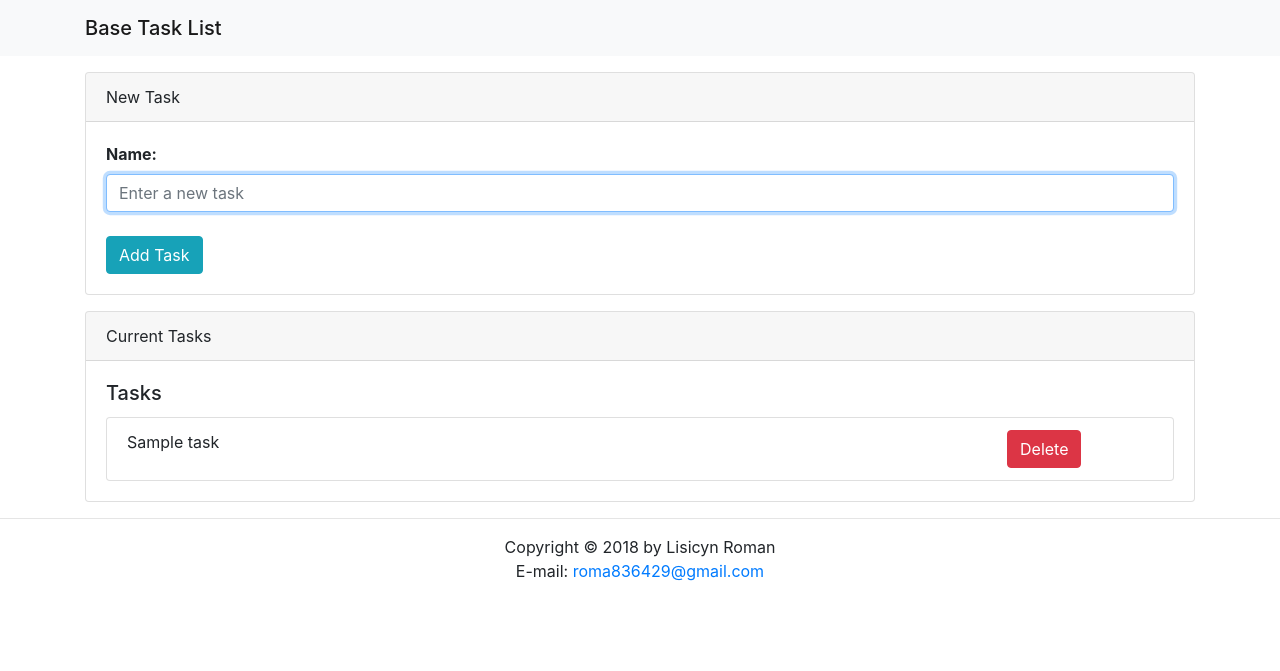
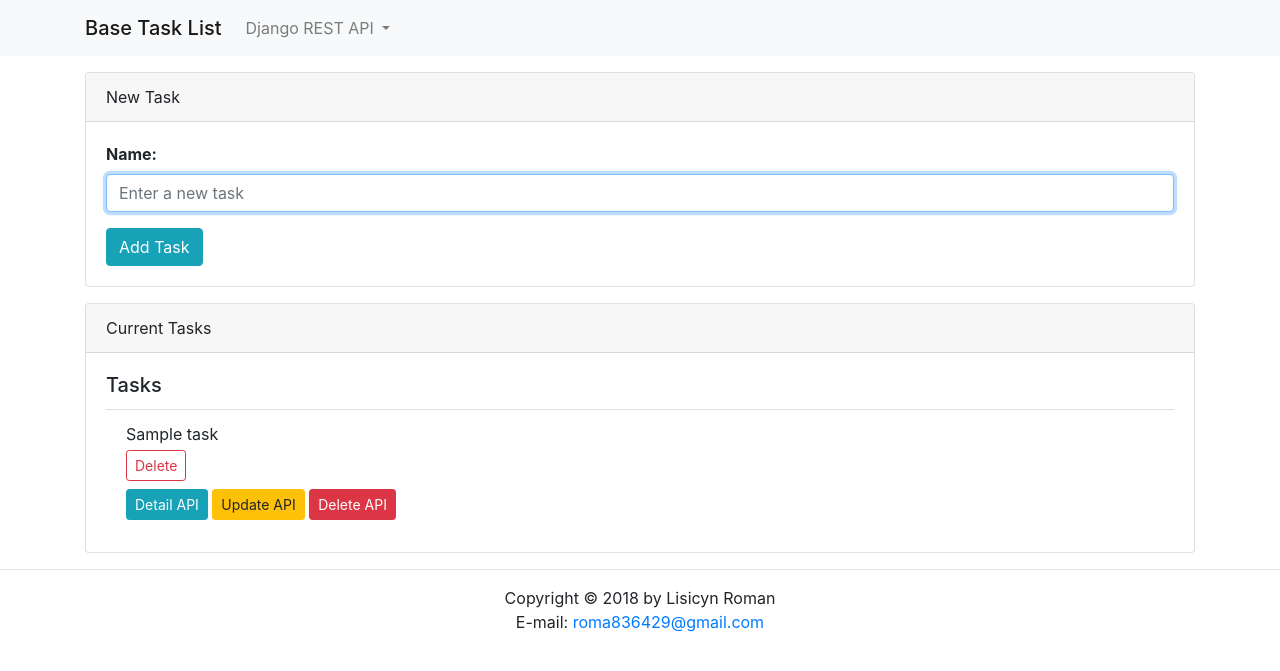
Before and after one commit to Roman673/django-task-list, a Django app: page / in a window 1280 px wide. Shown: the top 671 px of the page. Run offline with Django 3.2, Linux system fonts and the light colour scheme; tables that the repository leaves empty hold one stand-in row (values such as "Sample post"); some libraries are stand-ins or nearby versions.

Commit message:
Created REST API

```diff
--- a/tasks/api/urls.py
+++ b/tasks/api/urls.py
@@ -2,10 +2,18 @@ from django.urls import path
 
 from .views import (
     TaskListAPIView,
+    TaskCreateAPIView,
+    TaskDestroyAPIView,
+    TaskRetrieveAPIView,
+    TaskUpdateAPIView,
     )
 
 app_name = 'tasks-api'
 
 urlpatterns = [
-    path('', TaskListAPIView.as_view()),
+    path('', TaskListAPIView.as_view(), name="tasks-list"),
+    path('create/', TaskCreateAPIView.as_view(), name="task-create"),
+    path('<int:pk>/detail/', TaskRetrieveAPIView.as_view(), name="task-detail"),
+    path('<int:pk>/update/', TaskUpdateAPIView.as_view(), name="task-update"),
+    path('<int:pk>/delete/', TaskDestroyAPIView.as_view(), name="task-delete"),
 ]
--- a/tasks/templates/tasks/navbar.html
+++ b/tasks/templates/tasks/navbar.html
@@ -1,5 +1,21 @@
-<nav class="navbar navbar-light bg-light mb-3">
+<nav class="navbar navbar-expand-lg navbar-light bg-light mb-3">
   <div class="container">
     <span class="navbar-brand mb-0 h1">Base Task List</span>
+    <button class="navbar-toggler" type="button" data-toggle="collapse" data-target="#navbar" >
+      <span class="navbar-toggler-icon"></span>
+    </button>
+    <div class="collapse navbar-collapse" id="navbar">
+      <ul class="navbar-nav">
+        <li class="nav-item dropdown">
+          <a class="nav-link dropdown-toggle" href="#" id="dropdown" data-toggle="dropdown" aria-haspopup="true" aria-expanded="false">
+            Django REST API
+          </a>
+          <div class="dropdown-menu" aria-labelledby="dropdown">
+            <a class="dropdown-item" href="{% url 'tasks-api:tasks-list' %}">Task List API</a>
+            <a class="dropdown-item" href="{% url 'tasks-api:task-create' %}">Task Create API</a>
+          </div>
+        </li>
+      </ul>
+    </div>
   </div>
 </nav>
--- a/tasks/templates/tasks/tasks.html
+++ b/tasks/templates/tasks/tasks.html
@@ -11,8 +11,8 @@
     <form action="" method="post">
       {% csrf_token %}
       <b>{{ form.name.label_tag }}</b>
-      {{ form.name }}<br>
-      <button type="submit" class="btn btn-info">Add Task</button>
+      {{ form.name }}
+      <button type="submit" class="btn btn-info mt-3">Add Task</button>
     </form>
   </div>
 </div>
@@ -20,20 +20,23 @@
   <div class="card-header">Current Tasks</div>
   <div class="card-body">
     <div class="h5 card-title">Tasks</div>
-      <ul class="list-group">
+      <ul class="list-group list-group-flush">
       {% for task in tasks %}
         <li class="list-group-item">
-          <div class="row">
-            <div class="col-10">
-              {{ task.name }}
-            </div>
-            <div class="col-2">
-              <form action="{% url 'tasks:delete' task.id %}" method="post">
-                {% csrf_token %}
-                <button type="submit" class="btn btn-danger">Delete</button>
-              </form>
-            </div>
-          </div>
+          {{ task.name }}
+          <form action="{% url 'tasks:delete' task.id %}" method="post" class="mt-1 mb-2">
+            {% csrf_token %}
+            <button type="submit" class="btn btn-outline-danger btn-sm">Delete</button>
+          </form>
+          <a target="_blank" class="btn btn-info btn-sm" href="{% url 'tasks-api:task-detail' task.pk %}">
+            Detail API
+          </a>
+          <a target="_blank" class="btn btn-warning btn-sm" href="{% url 'tasks-api:task-update' task.pk %}">
+            Update API
+          </a>
+          <a target="_blank" class="btn btn-danger btn-sm" href="{% url 'tasks-api:task-delete' task.pk %}">
+            Delete API
+          </a>
         </li>
       {% empty %}
         <li class="list-group-item list-group-item-light">Task List is Empty!</li>
```
Also changed, not shown: tasks/api/views.py (+26 -1 lines).
